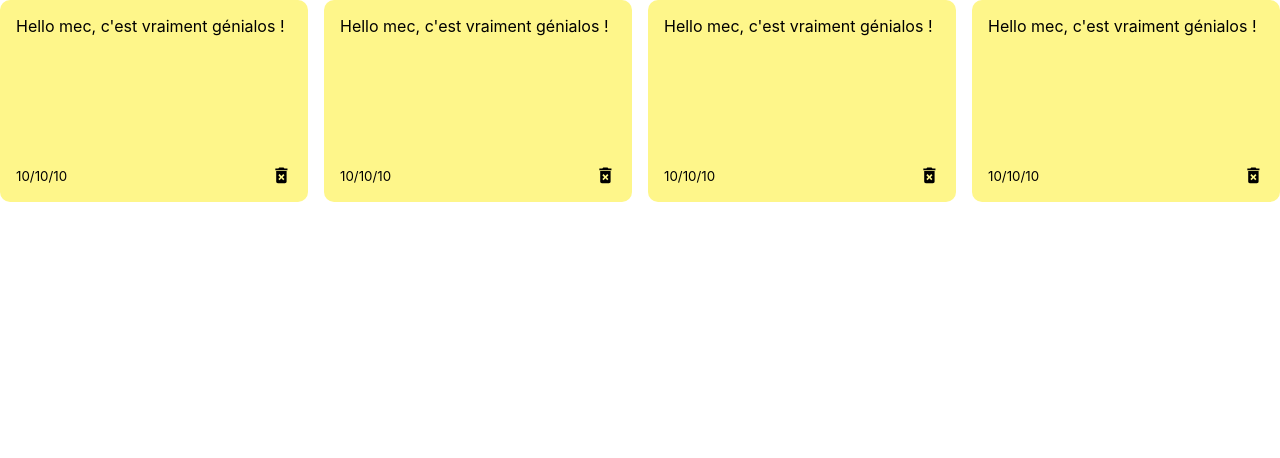
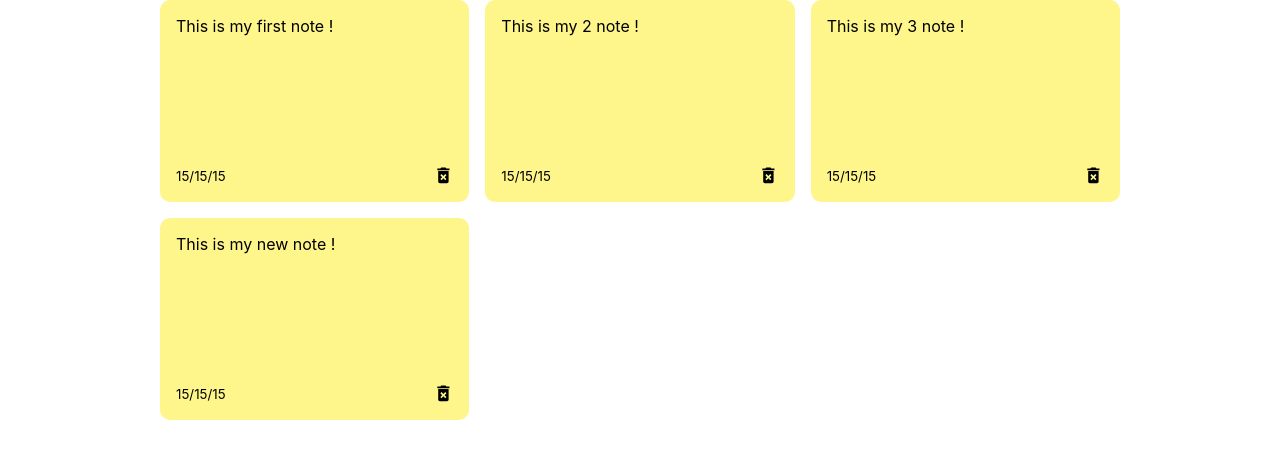
Before and after one commit to Hugodujour/Notes, a React (Create React App) app: page / in a window 1280 px wide. Shown: the top 458 px of the page. Built offline with nearby package versions, Linux system fonts and the light colour scheme.

Commit message:
les notes sont la

```diff
--- a/package.json
+++ b/package.json
@@ -6,6 +6,7 @@
     "@testing-library/jest-dom": "^5.16.5",
     "@testing-library/react": "^13.4.0",
     "@testing-library/user-event": "^13.5.0",
+    "nanoid": "^4.0.0",
     "react": "^18.2.0",
     "react-dom": "^18.2.0",
     "react-icons": "^4.7.1",
--- a/src/App.js
+++ b/src/App.js
@@ -1,9 +1,35 @@
+import { useState } from "react"
+import { nanoid } from 'nanoid'
 import NotesList from "./components/NotesList"
 
 const App = () => {
+  const [notes, setNotes] = useState([
+    {
+      id: nanoid(),
+      text: "This is my first note !",
+      date: "15/15/15",
+    },
+    {
+      id: nanoid(),
+      text: "This is my 2 note !",
+      date: "15/15/15",
+    },
+    {
+      id: nanoid(),
+      text: "This is my 3 note !",
+      date: "15/15/15",
+    },
+    {
+      id: nanoid(),
+      text: "This is my new note !",
+      date: "15/15/15",
+    },
+
+  ])
+
   return (
     <div className="container">
-      <NotesList />
+      <NotesList notes={notes}/>
     </div>
   )
 }
--- a/src/components/Note.js
+++ b/src/components/Note.js
@@ -1,15 +1,15 @@
 import { MdDeleteForever } from 'react-icons/md'
+import NotesList from './NotesList'
 
-const Note = () => {
+const Note = ({id, text, date}) => {
   return (
     <div className="note">
-      <span>Hello mec, c'est vraiment génialos !</span>
+
+      <span>{text}</span>
       <div className="note-footer">
-        <small>10/10/10</small>
+        <small>{date}</small>
         <MdDeleteForever className='delete-icon' size='1.3rem' />
       </div>
-
-
 
     </div>
   )
--- a/src/components/NotesList.js
+++ b/src/components/NotesList.js
@@ -1,12 +1,12 @@
 import Note from "./Note"
 
-const NotesList = () => {
+const NotesList = ({ notes }) => {
   return (
     <div className="notes-list">
-      <Note />
-      <Note />
-      <Note />
-      <Note />
+      {notes.map((notes)=> (
+      <Note id={notes.id} text={notes.text} date={notes.date}/>
+      ))}
+
     </div>
   )
 }
--- a/src/index.css
+++ b/src/index.css
@@ -10,6 +10,14 @@
 code {
   font-family: source-code-pro, Menlo, Monaco, Consolas, 'Courier New',
     monospace;
+}
+
+.container {
+  max-width: 960px;
+  margin-right: auto;
+  margin-left: auto;
+  padding-left: 15px;
+  padding-right: 15px;
 }
 
 .notes-list {
```
Also changed, not shown: 1 other file (tests, documents, lock files or other folders).
